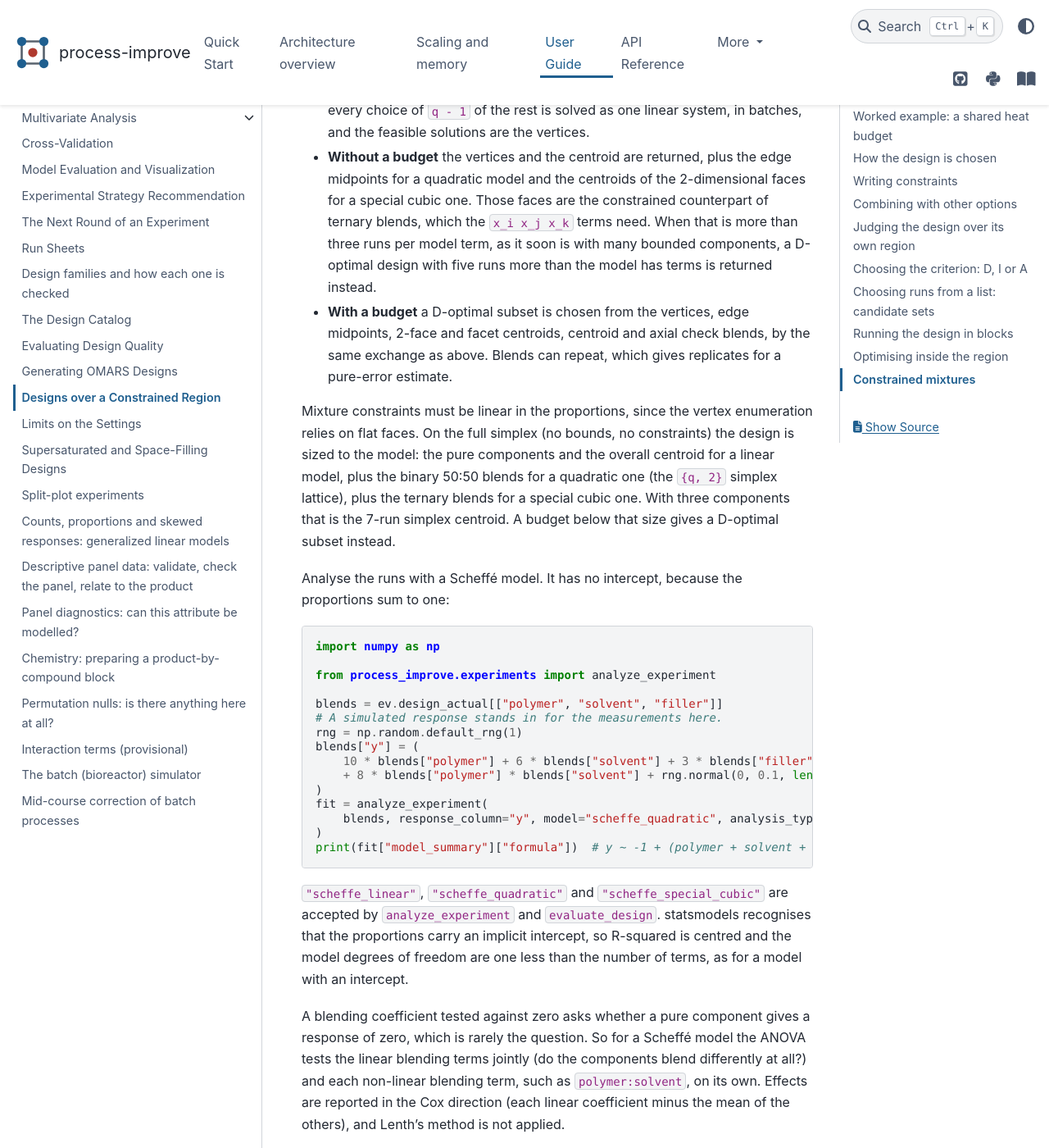
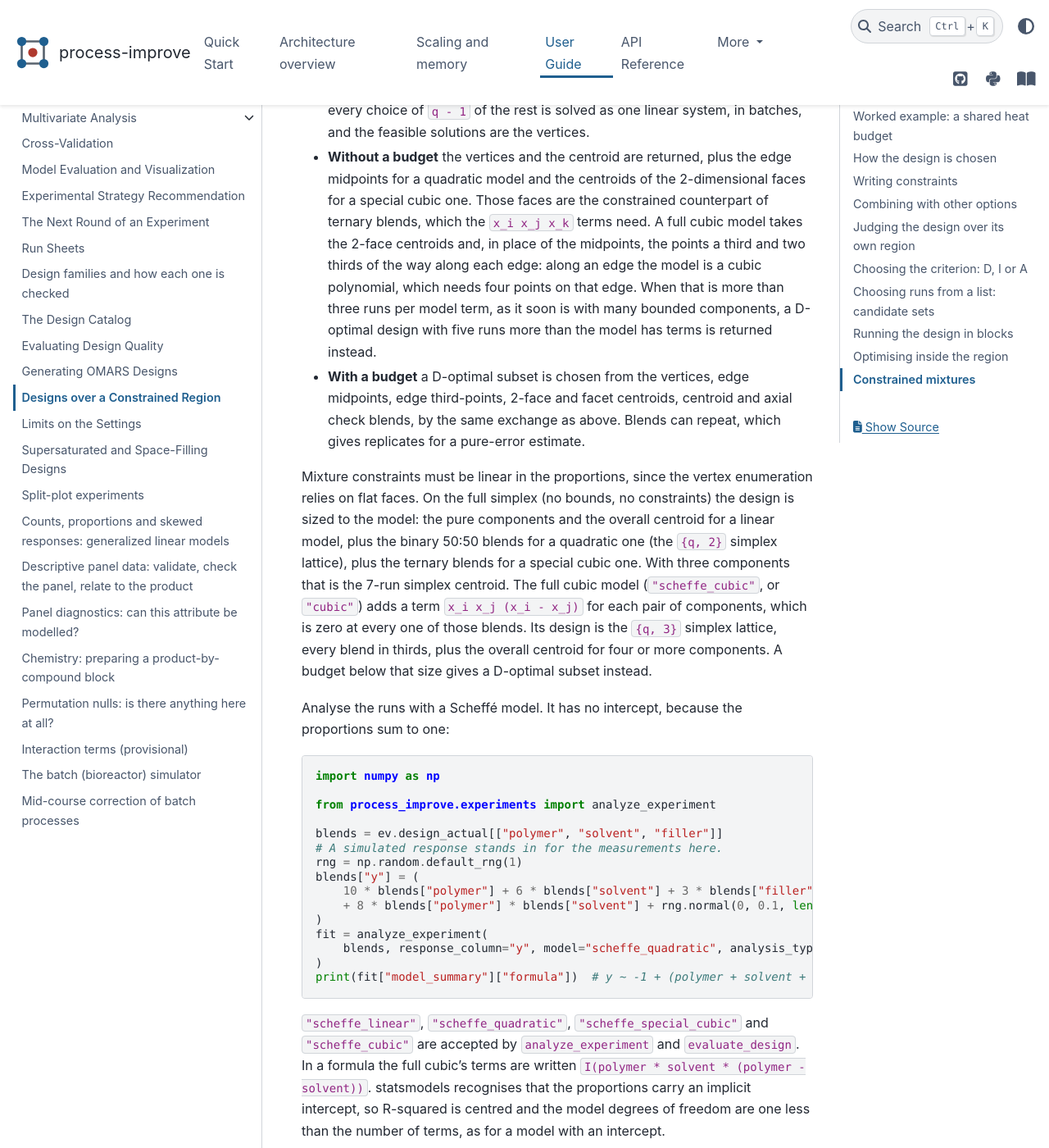
Before and after one commit to kgdunn/process-improve, a Sphinx documentation site: the page built from docs/user_guide/constrained_designs.rst, in a window 1280 px wide and 1400 px high, scrolled down 8325 px. Shown: the whole window at 82% size. Built offline with Sphinx 7.4.7 and the PyData theme 0.15.4, drawn with Linux system fonts in a browser that asks for light colours.

Commit message:
Describe the full cubic Scheffé model in the constrained designs guide
Co-Authored-By: Claude Opus 5.5 <noreply@anthropic.com>
Claude-Session: https://claude.ai/code/session_018Rw6NdZALfxYkcPLPfsTB5

```diff
--- a/docs/user_guide/constrained_designs.rst
+++ b/docs/user_guide/constrained_designs.rst
@@ -381,19 +381,27 @@ design is built from its geometry.
 * **Without a budget** the vertices and the centroid are returned, plus the edge
   midpoints for a quadratic model and the centroids of the 2-dimensional faces for a
   special cubic one. Those faces are the constrained counterpart of ternary blends,
-  which the ``x_i x_j x_k`` terms need. When that is more than three runs per model
-  term, as it soon is with many bounded components, a D-optimal design with five runs
-  more than the model has terms is returned instead.
+  which the ``x_i x_j x_k`` terms need. A full cubic model takes the 2-face centroids
+  and, in place of the midpoints, the points a third and two thirds of the way along
+  each edge: along an edge the model is a cubic polynomial, which needs four points on
+  that edge. When that is more than three runs per model term, as it soon is with many
+  bounded components, a D-optimal design with five runs more than the model has terms
+  is returned instead.
 * **With a budget** a D-optimal subset is chosen from the vertices, edge midpoints,
-  2-face and facet centroids, centroid and axial check blends, by the same exchange
-  as above. Blends can repeat, which gives replicates for a pure-error estimate.
+  edge third-points, 2-face and facet centroids, centroid and axial check blends, by
+  the same exchange as above. Blends can repeat, which gives replicates for a
+  pure-error estimate.
 
 Mixture constraints must be linear in the proportions, since the vertex enumeration
 relies on flat faces. On the full simplex (no bounds, no constraints) the design is
 sized to the model: the pure components and the overall centroid for a linear model,
 plus the binary 50:50 blends for a quadratic one (the ``{q, 2}`` simplex lattice), plus
 the ternary blends for a special cubic one. With three components that is the 7-run
-simplex centroid. A budget below that size gives a D-optimal subset instead.
+simplex centroid. The full cubic model (``"scheffe_cubic"``, or ``"cubic"``) adds a term
+``x_i x_j (x_i - x_j)`` for each pair of components, which is zero at every one of those
+blends. Its design is the ``{q, 3}`` simplex lattice, every blend in thirds, plus the
+overall centroid for four or more components. A budget below that size gives a D-optimal
+subset instead.
 
 Analyse the runs with a Scheffé model. It has no intercept, because the proportions
 sum to one:
@@ -416,11 +424,12 @@ sum to one:
    )
    print(fit["model_summary"]["formula"])  # y ~ -1 + (polymer + solvent + filler) ** 2
 
-``"scheffe_linear"``, ``"scheffe_quadratic"`` and ``"scheffe_special_cubic"`` are
-accepted by ``analyze_experiment`` and ``evaluate_design``. statsmodels recognises
-that the proportions carry an implicit intercept, so R-squared is centred and the
-model degrees of freedom are one less than the number of terms, as for a model with an
-intercept.
+``"scheffe_linear"``, ``"scheffe_quadratic"``, ``"scheffe_special_cubic"`` and
+``"scheffe_cubic"`` are accepted by ``analyze_experiment`` and ``evaluate_design``. In a
+formula the full cubic's terms are written ``I(polymer * solvent * (polymer - solvent))``.
+statsmodels recognises that the proportions carry an implicit intercept, so R-squared is
+centred and the model degrees of freedom are one less than the number of terms, as for a
+model with an intercept.
 
 A blending coefficient tested against zero asks whether a pure component gives a
 response of zero, which is rarely the question. So for a Scheffé model the ANOVA tests
```
